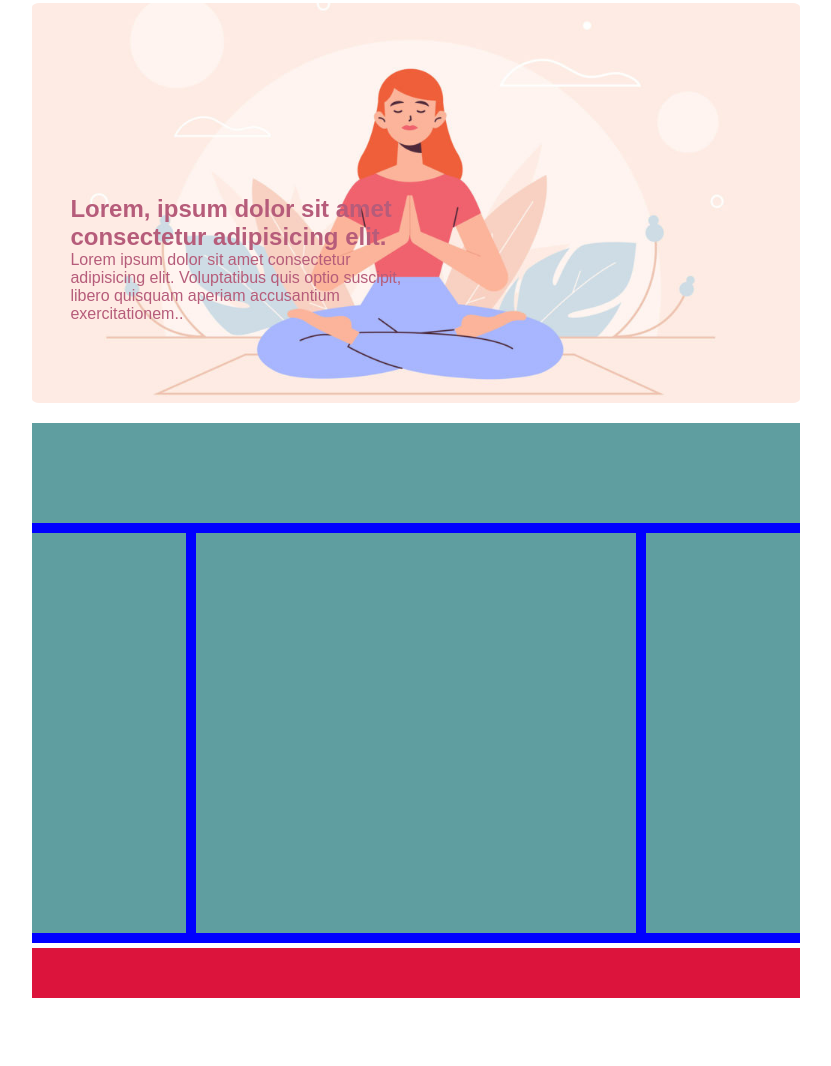
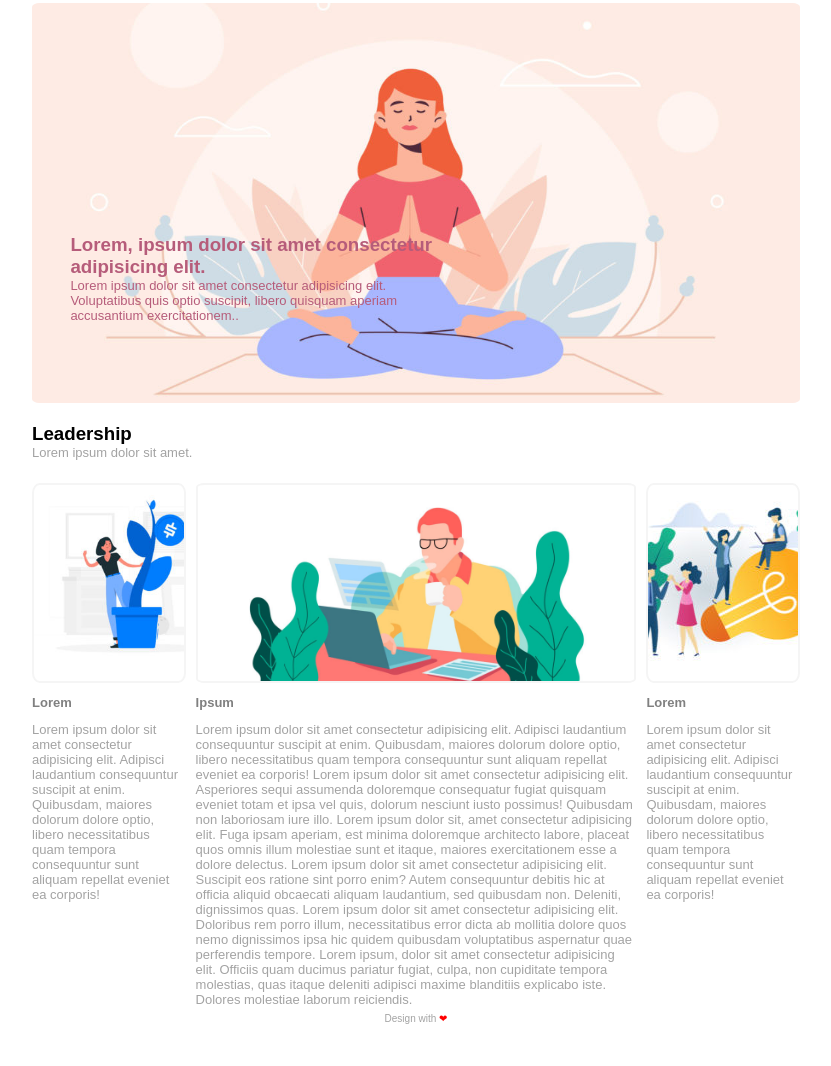
Before and after one commit to aquariusboy91/htmlcss-wp, a plain HTML site: page index.html in a window 1280 px wide. Shown: the part 135-1201 px from the top of the page, without its empty margins (224-1055 px from the left). Before the commit the page ends 1168 px from the top, so only its background shows below. Drawn offline with Linux system fonts and the light colour scheme.

Commit message:
add-main-footer

```diff
--- a/css/style.css
+++ b/css/style.css
@@ -18,8 +18,6 @@ body {
 .container-logo-titolo {
     height: auto;
     margin: 0px 0px 30px 0px;
-
-
 }
 
 .nav {
@@ -54,7 +52,7 @@ body {
 
 .jumbo-text {
     display: inline-block;
-    padding: 25% 0% 0% 5%;
+    padding: 30% 0% 0% 5%;
     width: 60%;
     color: rgb(182, 92, 122);
 
@@ -65,6 +63,7 @@ body {
     width: 50%;
     color: rgb(182, 92, 122);
     padding: 0% 0% 0% 5%;
+    font-size: small;
 }
 
 .clearfix::after {
@@ -76,35 +75,80 @@ body {
 }
 
 .titolo-main{
-    height: 100px;
-    background-color: cadetblue;
+    height: 50px;
+    background-color: white;
     margin-bottom: 10px;
 }
 
-.colonna1 {
+
+
+.colonna-left {
     float: left;
     height: 400px;
     width: 20%;
-    background-color: cadetblue;
+    background-color: white;
+
 }
 
- .colonna2 {
+.img-colonna-left  {
+    background-image: url(../img/img-1.jpg);
+    background-repeat: no-repeat;
+    background-size: 100%;
+    height: 200px;
+    border: solid 2px whitesmoke;
+    background-size: cover;
+    border-radius: 5%;
+}
+.titolo-p-main-line {
+    line-height: 3em;
+    font-size: small;
+    font-weight: 600;
+    color: grey;
+}
+
+.p-main-font {
+    font-size: small;
+    color: rgb(163, 163, 163);
+}
+
+
+ .colonna-center {
     float: left;
-    height: 400px;
+    height: 500px;
     width: calc(60% - 20px);
-    background-color: cadetblue;
+    background-color: white;
     margin: 0px 10px 10px 10px;
 }
 
- .colonna3 {
+.img-colonna-center  {
+    background-image: url(../img/banner-2.jpg);
+    background-repeat: no-repeat;
+    background-size: 100%;
+    height: 200px;
+    border: solid 2px whitesmoke;
+    background-size: cover;
+    border-radius: 2%;
+    background-position: center;
+
+
+}
+
+ .colonna-right {
     float: left;
     height: 400px;
     width: 20%;
-    background-color: cadetblue;
+    background-color: white;
 }
 
-main {
-    background-color: blue;
+.img-colonna-right {
+    background-image: url(../img/img-3.jpg);
+    background-repeat: no-repeat;
+    height: 200px;
+    border: solid 2px whitesmoke;
+    background-size: auto;
+    border-radius: 5%;
+    background-position: center;
+
 }
 
 
@@ -112,11 +156,27 @@ main {
 
 .footer {
     height: 50px;
-    background-color: crimson;
-    margin-top: 5px;
-    margin-bottom: 30px;
+    background-color: white;
+    margin-top: 20px;
+    margin-bottom: 50px;
 }
 
 .margine-finale {
     height: 5px;
 }
+
+.titolo-main p {
+    font-size: small;
+    color: rgb(163, 163, 163);
+}
+
+#colore-cuore {
+    color: red;
+}
+
+#allineamento-footer-text {
+    text-align: center;
+    font-size: x-small;
+    color: rgb(163, 163, 163);
+
+}
--- a/index.html
+++ b/index.html
@@ -33,9 +33,9 @@
 
             <section>
                 <div class="jumbotron">
-                    <h2 class="jumbo-text">
+                    <h3 class="jumbo-text">
                         Lorem, ipsum dolor sit amet consectetur adipisicing elit.
-                    </h2>
+                    </h3>
                     <p class="p-jumbo">
                             Lorem ipsum dolor sit amet consectetur adipisicing elit. Voluptatibus quis optio suscipit, libero quisquam aperiam accusantium exercitationem..
                     </p>
@@ -46,28 +46,49 @@
 
         <main class="clearfix">
 
-            <div class="titolo-main"></div>
+            <div class="titolo-main">
+                <h3>Leadership</h3>
+                <p>Lorem ipsum dolor sit amet.</p>
+            </div>
 
 
 
-            <div class="colonna1"></div>
+            <div class="colonna-left">
+                <div class="img-colonna-left"></div>
+
+                <p class="titolo-p-main-line">Lorem</p>
+
+                <p class="p-main-font">Lorem ipsum dolor sit amet consectetur adipisicing elit. Adipisci laudantium consequuntur suscipit at enim. Quibusdam, maiores dolorum dolore optio, libero necessitatibus quam tempora consequuntur sunt aliquam repellat eveniet ea corporis!</p>
+            </div>
 
 
 
-            <div class="colonna2"></div>
+            <div class="colonna-center">
+                <div class="img-colonna-center"></div>
+
+                <p class="titolo-p-main-line">Ipsum</p>
+
+                <p class="p-main-font">Lorem ipsum dolor sit amet consectetur adipisicing elit. Adipisci laudantium consequuntur suscipit at enim. Quibusdam, maiores dolorum dolore optio, libero necessitatibus quam tempora consequuntur sunt aliquam repellat eveniet ea corporis! Lorem ipsum dolor sit amet consectetur adipisicing elit. Asperiores sequi assumenda doloremque consequatur fugiat quisquam eveniet totam et ipsa vel quis, dolorum nesciunt iusto possimus! Quibusdam non laboriosam iure illo. Lorem ipsum dolor sit, amet consectetur adipisicing elit. Fuga ipsam aperiam, est minima doloremque architecto labore, placeat quos omnis illum molestiae sunt et itaque, maiores exercitationem esse a dolore delectus. Lorem ipsum dolor sit amet consectetur adipisicing elit. Suscipit eos ratione sint porro enim? Autem consequuntur debitis hic at officia aliquid obcaecati aliquam laudantium, sed quibusdam non. Deleniti, dignissimos quas. Lorem ipsum dolor sit amet consectetur adipisicing elit. Doloribus rem porro illum, necessitatibus error dicta ab mollitia dolore quos nemo dignissimos ipsa hic quidem quibusdam voluptatibus aspernatur quae perferendis tempore. Lorem ipsum, dolor sit amet consectetur adipisicing elit. Officiis quam ducimus pariatur fugiat, culpa, non cupiditate tempora molestias, quas itaque deleniti adipisci maxime blanditiis explicabo iste. Dolores molestiae laborum reiciendis. </p>
+            </div>
 
 
 
-            <div class="colonna3"></div>
+            <div class="colonna-right">
+                <div class="img-colonna-right"></div>
+
+                <p class="titolo-p-main-line">Lorem</p>
+
+                <p class="p-main-font">Lorem ipsum dolor sit amet consectetur adipisicing elit. Adipisci laudantium consequuntur suscipit at enim. Quibusdam, maiores dolorum dolore optio, libero necessitatibus quam tempora consequuntur sunt aliquam repellat eveniet ea corporis!</p>
+            </div>
         </main>
 
-        <!-- divisore finale e footer -->
-
-        <div class="divisori-orizz" marginedivisore></div>
+        <!-- FOOTER -->
 
         <footer>
 
-            <div class="footer"></div>
+            <div class="footer">
+                <p id="allineamento-footer-text">Design with <span id="colore-cuore">&#10084</span></p>
+            </div>
         </footer>
         <div class="margine-finale"></div>
 
```
